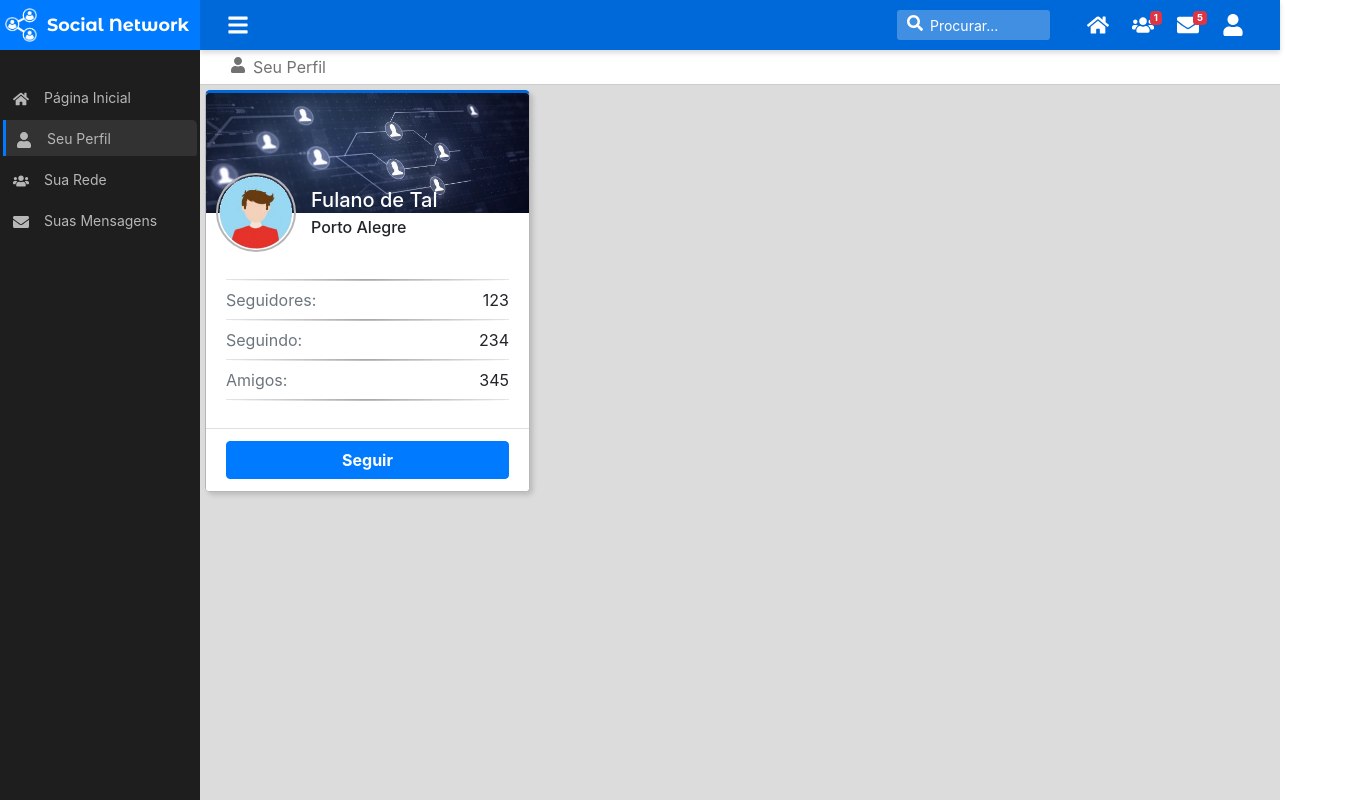
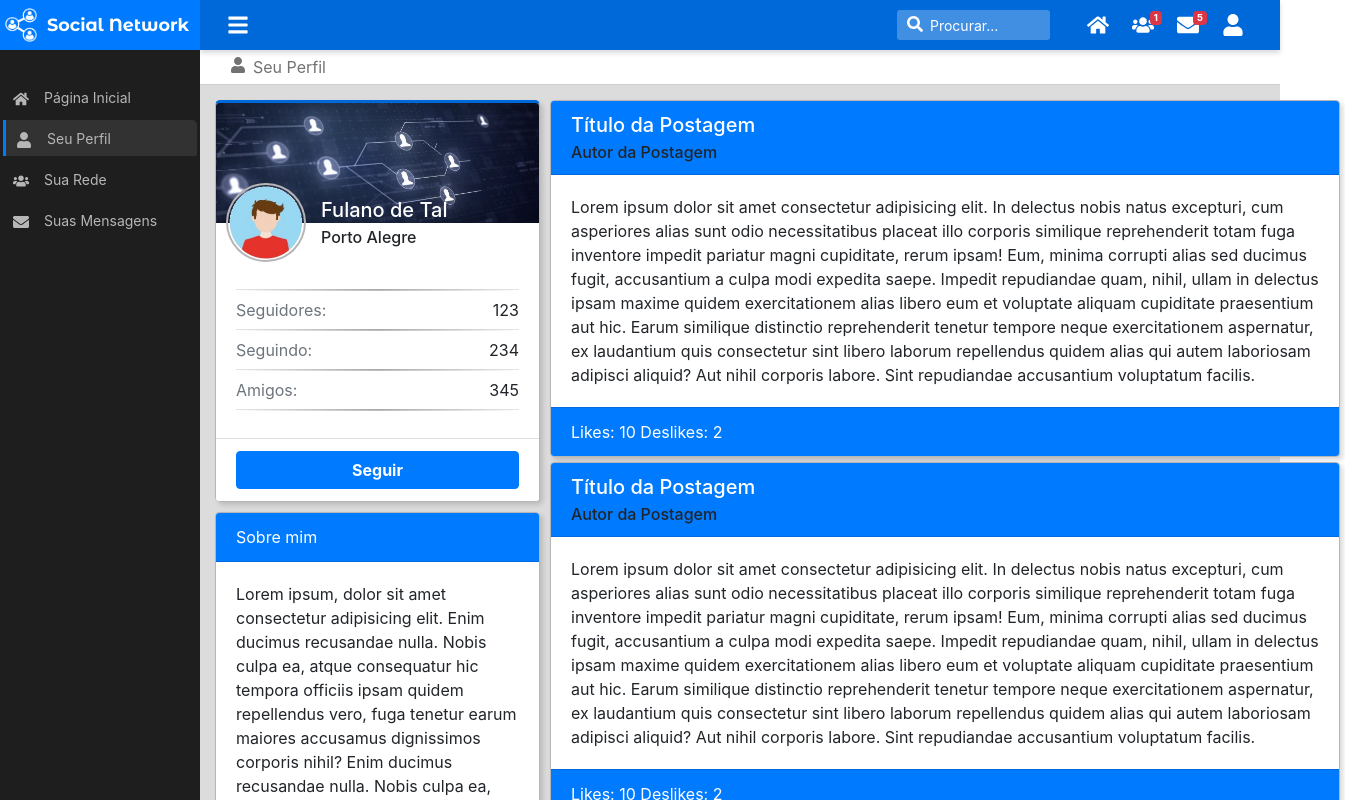
Before and after one commit to devtiagom/social-network-frontend-react, a React (Create React App) app: page /profile in a window 1280 px wide. Shown: the top 800 px of the page, 1345 px wide, since content can reach past the window. Built offline with nearby package versions, Linux system fonts and the light colour scheme.

Commit message:
started post layout implementation

```diff
--- /dev/null
+++ b/src/components/about-me-card/index.jsx
@@ -0,0 +1,18 @@
+import React from 'react';
+
+import './style.css';
+
+export default props => (
+    <div className="card about-me">
+        <div className="card-header bg-primary text-white">
+            {/* <h5 className="card-title">Sobre mim</h5> */}
+            Sobre mim
+        </div>
+        <div className="card-body">
+            <p className="card-text">
+                Lorem ipsum, dolor sit amet consectetur adipisicing elit. Enim ducimus recusandae nulla. Nobis culpa ea, atque consequatur hic tempora officiis ipsam quidem repellendus vero, fuga tenetur earum maiores accusamus dignissimos corporis nihil?
+                Enim ducimus recusandae nulla. Nobis culpa ea, atque consequatur hic tempora officiis ipsam quidem repellendus vero, fuga tenetur earum maiores accusamus dignissimos corporis nihil?
+            </p>
+        </div>
+    </div>
+);
--- /dev/null
+++ b/src/components/about-me-card/style.css
@@ -0,0 +1,7 @@
+.about-me {
+    position: unset;
+    margin: 5px;
+    width: 325px;
+    border: 1px solid var(--side-bar-body-link-txt-color);
+    box-shadow: 3px 3px 5px rgba(0, 0, 0, .15);
+}
--- /dev/null
+++ b/src/components/post/index.jsx
@@ -0,0 +1,20 @@
+import React from 'react';
+
+import './style.css';
+
+export default props => (
+    <div className="card post">
+        <div className="card-header bg-primary">
+            <h5 className="card-title text-white">Título da Postagem</h5>
+            <h6 className="card-subtitle">Autor da Postagem</h6>
+        </div>
+        <div className="card-body">
+            <p className="card-text">
+                Lorem ipsum dolor sit amet consectetur adipisicing elit. In delectus nobis natus excepturi, cum asperiores alias sunt odio necessitatibus placeat illo corporis similique reprehenderit totam fuga inventore impedit pariatur magni cupiditate, rerum ipsam! Eum, minima corrupti alias sed ducimus fugit, accusantium a culpa modi expedita saepe. Impedit repudiandae quam, nihil, ullam in delectus ipsam maxime quidem exercitationem alias libero eum et voluptate aliquam cupiditate praesentium aut hic. Earum similique distinctio reprehenderit tenetur tempore neque exercitationem aspernatur, ex laudantium quis consectetur sint libero laborum repellendus quidem alias qui autem laboriosam adipisci aliquid? Aut nihil corporis labore. Sint repudiandae accusantium voluptatum facilis.
+            </p>
+        </div>
+        <div className="card-footer bg-primary">
+            <p className="card-text text-white">Likes: 10 Deslikes: 2</p>
+        </div>
+    </div>
+);
--- /dev/null
+++ b/src/components/post/style.css
@@ -0,0 +1,7 @@
+.post {
+    position: unset;
+    margin: 5px;
+    width: 790px;
+    border: 1px solid var(--side-bar-body-link-txt-color);
+    box-shadow: 3px 3px 5px rgba(0, 0, 0, .15);
+}
--- a/src/components/search-item/style.css
+++ b/src/components/search-item/style.css
@@ -16,7 +16,7 @@
 }
 
 .search-box .search-icon {
-    margin: 0px 7px 0px 10px;
+    margin: 2px 7px 0px 10px;
     color: white;
     cursor: text;
 }
--- a/src/components/user-card/style.css
+++ b/src/components/user-card/style.css
@@ -1,10 +1,10 @@
 .user-card {
+    position: unset;
     width: 325px;
-
+    margin: 5px;
     border: 1px solid var(--side-bar-body-link-txt-color);
     border-top: 3px solid var(--header-bg-color);
     border-radius: 5px;
-
     box-shadow: 3px 3px 5px rgba(0, 0, 0, .15);
 }
 
--- a/src/global.css
+++ b/src/global.css
@@ -1,4 +1,5 @@
 @import url("https://fonts.googleapis.com/css?family=Roboto:400,500,700$display=swap");
+@import url('https://fonts.googleapis.com/css2?family=Source+Sans+Pro:wght@400;700&display=swap');
 
 :root {
   /* --header-bg-color: #1E89DD; */
@@ -25,6 +26,7 @@
 }
 
 body {
-  font: 400 14px Roboto, sans-serif;
+  /* font: 400 14px Roboto, sans-serif; */
+  font: 400 14px 'Source Sans Pro', sans-serif;
   -webkit-font-smoothing: antialiased;
 }
--- a/src/pages/profile/index.jsx
+++ b/src/pages/profile/index.jsx
@@ -8,6 +8,8 @@ import { DynamicSideBarLayout } from '../../layouts';
 import { doNotShowUserDropDownMenu } from '../../template/header/headerActions';
 import PageHeader from '../../components/page-header';
 import UserCard from '../../components/user-card';
+import AboutMe from '../../components/about-me-card';
+import Post from '../../components/post';
 
 const Profile = props => {
     useEffect(() => {
@@ -19,7 +21,15 @@ const Profile = props => {
             <div className="profile">
                 <PageHeader icon={FaUser} title="Seu Perfil" />
                 <div className="profile-content">
-                    <UserCard />
+                    <div className="user-info">
+                        <UserCard />
+                        <AboutMe />
+                    </div>
+                    <div className="user-activities">
+                        <Post />
+                        <Post />
+                        {/* <Post /> */}
+                    </div>
                 </div>
             </div>
         </DynamicSideBarLayout>
--- a/src/pages/profile/style.css
+++ b/src/pages/profile/style.css
@@ -4,5 +4,11 @@
 }
 
 .profile .profile-content {
-    padding: 5px;
+    display: flex;
+    padding: 10px;
 }
+
+.profile .profile-content .user-info {
+    display: flex;
+    flex-direction: column;
+}
```
